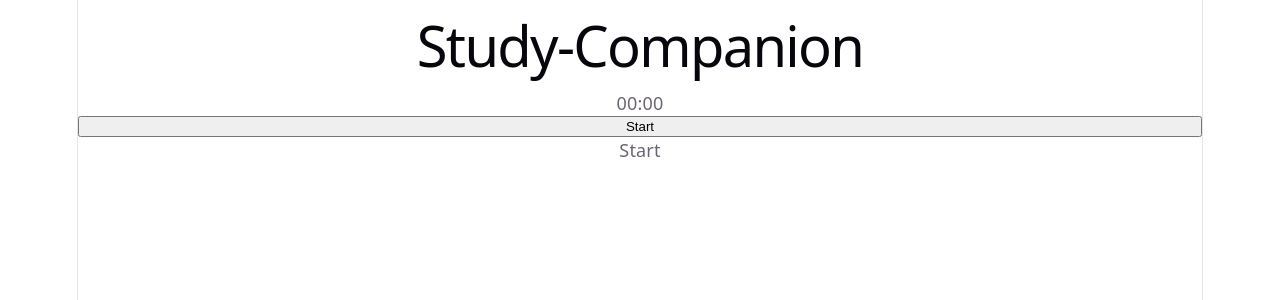
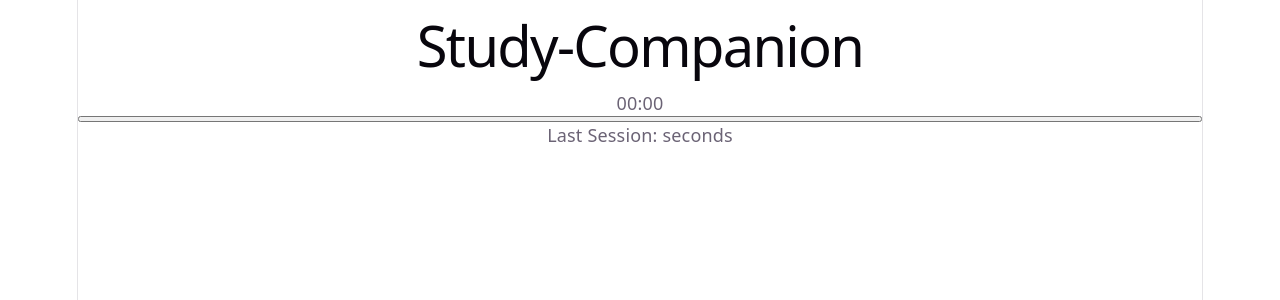
Before and after one commit to alomeli23/Study-Companion, a React (Vite) app in the folder frontend/: page / in a window 1280 px wide. Shown: the top 300 px of the page. Built offline with nearby package versions, Linux system fonts and the light colour scheme.

Commit message:
Send completed study sessions to backend

```diff
--- a/frontend/src/App.tsx
+++ b/frontend/src/App.tsx
@@ -4,6 +4,8 @@ import './App.css'
 function App() {
     const [seconds, setSeconds] = useState(0)
     const [isRunning, setIsRunning] = useState(false)
+    const [lastSession, setLastSession] = useState(false)
+
     useEffect(() => {
         if (isRunning) {
             const interval = setInterval(() =>{
@@ -17,17 +19,44 @@ function App() {
     const minutes = Math.floor(seconds / 60)
     const remainingSeconds = seconds % 60
 
+
+    const handleTimer = () => {
+        if(isRunning) {
+            setIsRunning(false)
+            if(seconds < 5){
+                setSeconds(0)
+            }
+            else {
+                const session = {
+                    durationSeconds: seconds
+                }
+
+                fetch('http://localhost:8080/api/sessions', {
+                    method: 'POST',
+                    headers: {
+                        'Content-Type': 'application/json'
+                    },
+                    body: JSON.stringify(session)
+                })
+
+                setLastSession(seconds)
+                setSeconds(0)
+            }
+        }
+        else{
+            setIsRunning(true)
+        }
+    }
+
     return (
         <>
             <h1>Study-Companion</h1>
             <p>{String(minutes).padStart(2,'0')}:
                 {String(remainingSeconds).padStart(2,'0')}
             </p>
-            <button onClick={() =>
-                setIsRunning(!isRunning)}>
-                Start
-            </button>
-            <p>{isRunning? 'Stop' : 'Start'}</p>
+            <button onClick={handleTimer}></button>
+
+            <p>Last Session: {lastSession} seconds</p>
         </>
     )
 }
```
Also changed, not shown: 2 other files (tests, documents, lock files or other folders).
